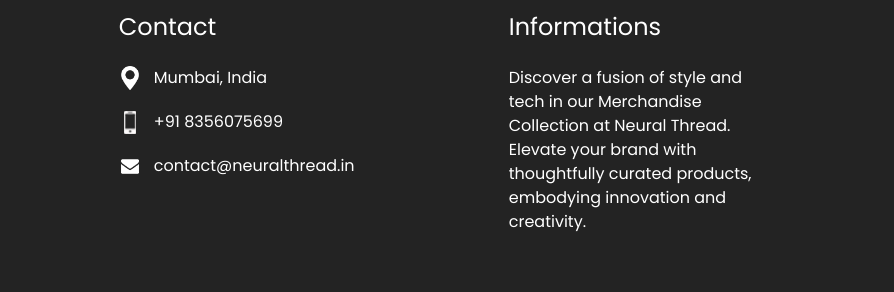
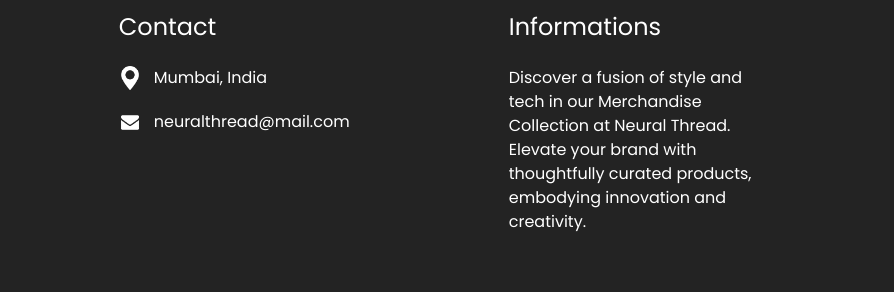
Before and after one commit to SamirSengupta/NeuralThread, a plain HTML site: page index.html in a window 1280 px wide. Shown: the part 3759-4051 px from the top of the page, 0-894 px from the left. Drawn offline with nearby package versions, Linux system fonts and the light colour scheme; a script that the page names is missing; files whose address does not match are found by name.

Commit message:
contacct

```diff
--- a/index.html
+++ b/index.html
@@ -511,15 +511,9 @@
                       </div>
                       <div>
                           <div class="img-box">
-                              <img src="images/telephone-white.png" width="12px" alt="">
-                          </div>
-                          <p>+91 8356075699</p>
-                      </div>
-                      <div>
-                          <div class="img-box">
                               <img src="images/envelope-white.png" width="18px" alt="">
                           </div>
-                          <p>contact@neuralthread.in</p>
+                          <p>neuralthread@mail.com</p>
                       </div>
                   </div>
               </div>
```
Also changed, not shown: about.html (+2 -7 lines), contact.html (+2 -7 lines), do.html (+2 -7 lines), portfolio.html (+2 -7 lines).
